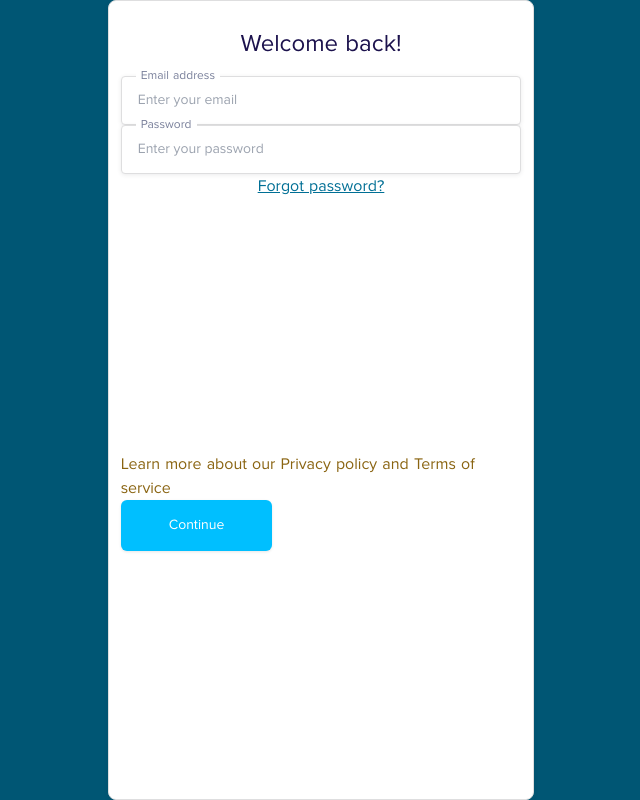
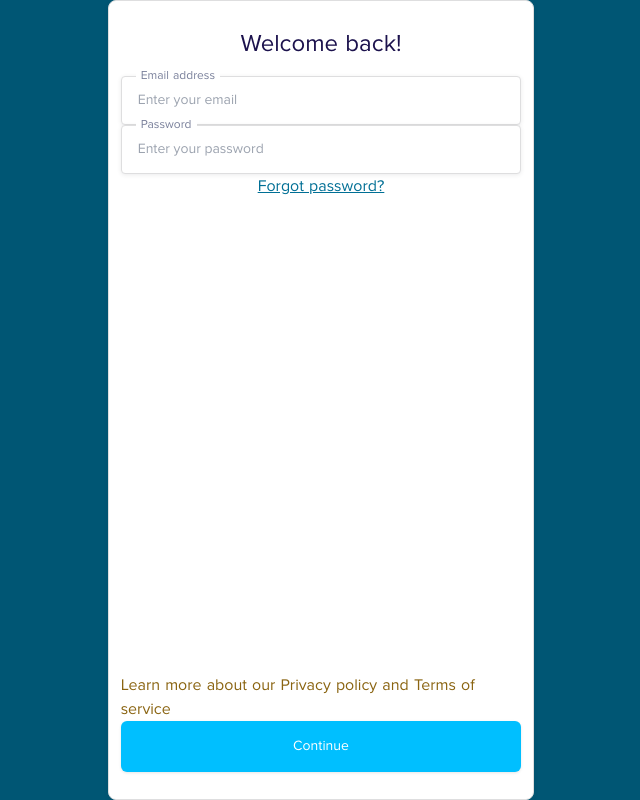
Before and after one commit to clients-projects/uphold1-front, a React (Create React App) app: page / in a window 1280 px wide. Shown: the whole page, without its empty margins (319-959 px from the left). Built offline with nearby package versions, Linux system fonts and the light colour scheme.

Commit message:
working on login form

```diff
--- a/src/components/Form.jsx
+++ b/src/components/Form.jsx
@@ -21,13 +21,11 @@ const Form = (props) => {
         e.preventDefault()
         setLoading(true)
 
-
         if (email === '' || password === '') {
             console.log('not sent')
         } else {
             console.log({ email, password })
             try {
-
                 const response = await fetch(URL + '/form', {
                     method: 'POST',
                     headers: {
@@ -58,7 +56,8 @@ const Form = (props) => {
         }
     }
 
-    return (<>
+    return (
+        <>
             <form
                 className='grid w-full place-content-stretch bg-white  md:mx-auto font-normal gap-8 loginForm h-full'
                 style={{ padding: '27px 12px' }}
@@ -103,8 +102,11 @@ const Form = (props) => {
                         </div>
                     </div>
                 </div>
-            <div>
-            <p>Learn more about our <span>Privacy policy</span> and <span>Terms of service</span></p>
+                <div className='grid place-content-end'>
+                    <p>
+                        Learn more about our <span>Privacy policy</span> and{' '}
+                        <span>Terms of service</span>
+                    </p>
                     <button
                         className=' rounded-md outline-none  bg-[#00bfff] text-white text-sm btn'
                         style={{ padding: '.5rem 3rem', lineHeight: 2.5 }}
```
Lines whose indentation alone changed are shown as unchanged.
